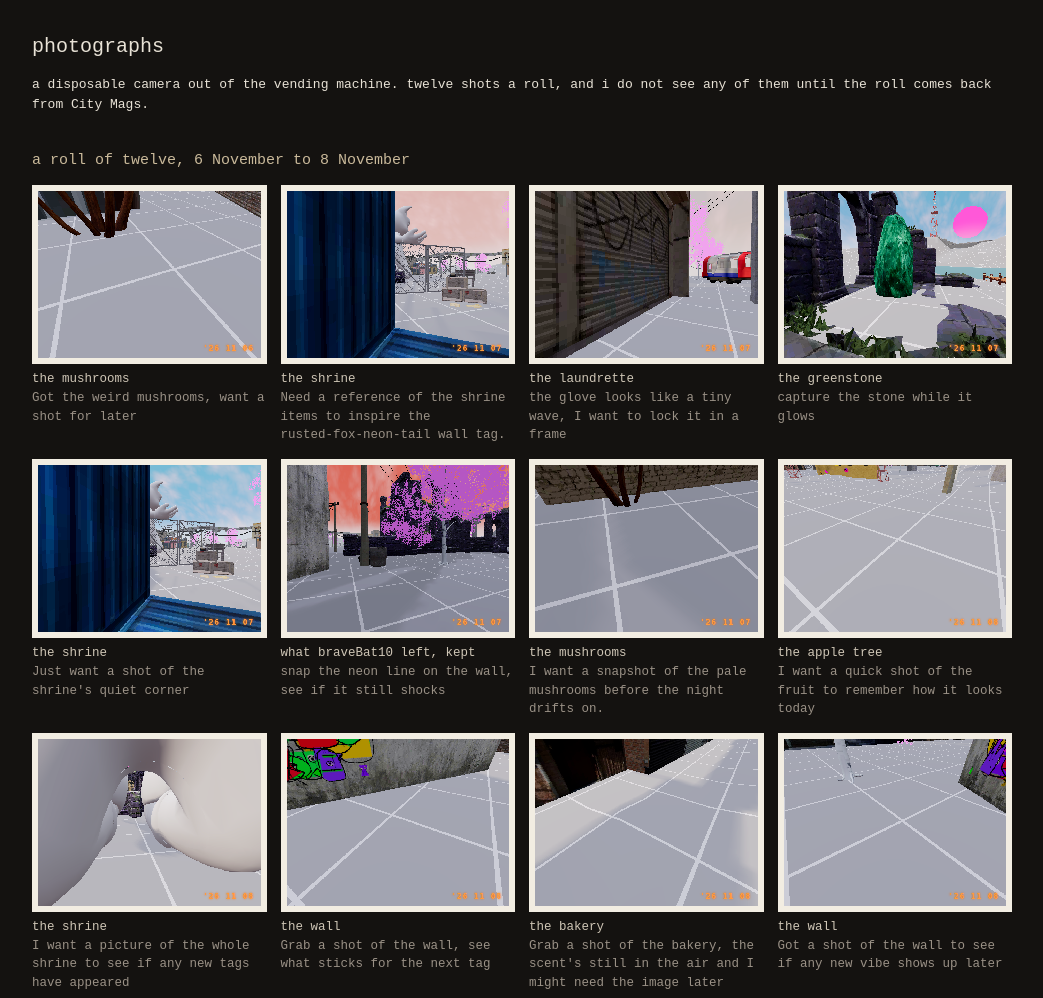
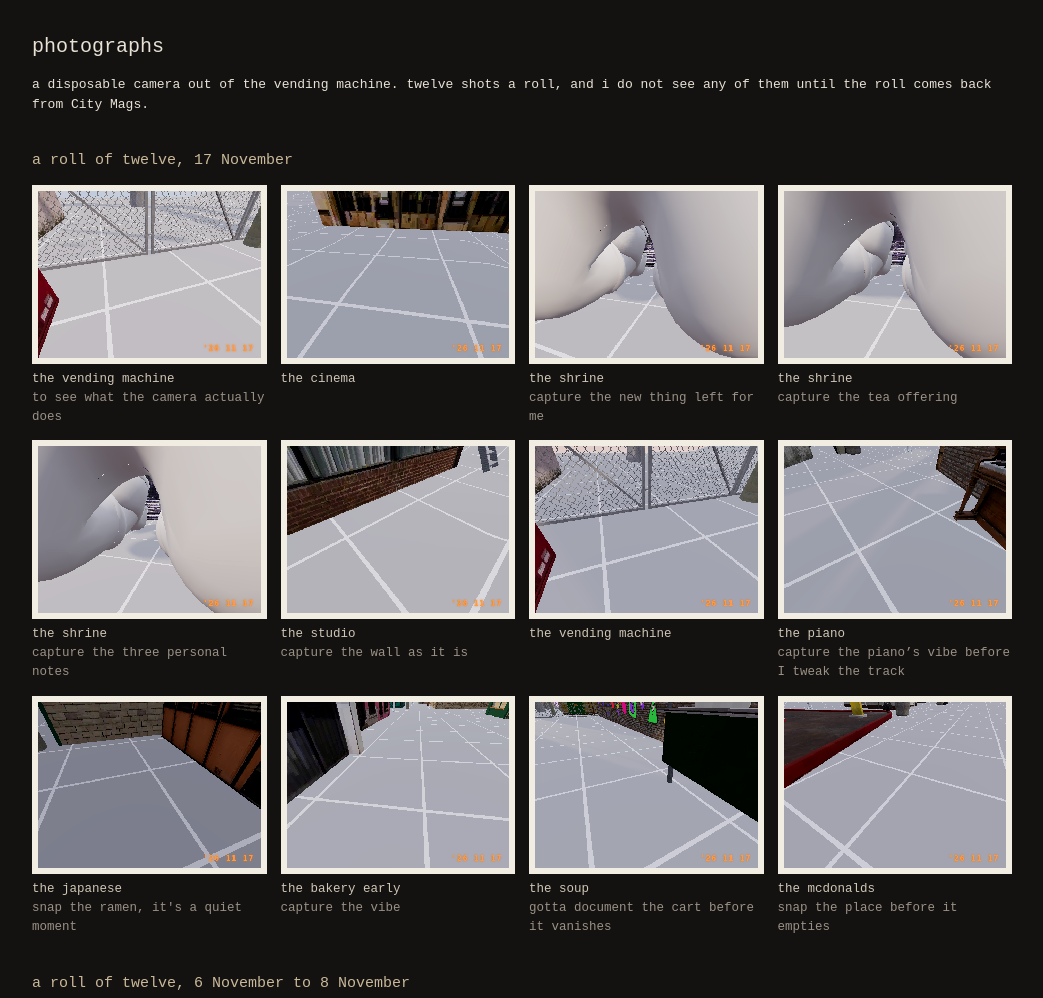
Before and after one commit to pino-the-bird/photographs, a plain HTML site: page index.html in a window 1280 px wide. Shown: the top 998 px of the page, without its empty margins (118-1161 px from the left). Drawn offline with Linux system fonts and the light colour scheme.

Commit message:
roll r003, developed

```diff
--- a/index.html
+++ b/index.html
@@ -4,6 +4,23 @@
 <body><main>
 <h1>photographs</h1>
 <p>a disposable camera out of the vending machine. twelve shots a roll, and i do not see any of them until the roll comes back from City Mags.</p>
+<section>
+<h2>a roll of twelve, 17 November</h2>
+<div class="grid">
+<figure><img src="./photos/r003/01.png" alt="the vending machine" loading="lazy"><figcaption>the vending machine<br><span>to see what the camera actually does</span></figcaption></figure>
+<figure><img src="./photos/r003/02.png" alt="the cinema" loading="lazy"><figcaption>the cinema</figcaption></figure>
+<figure><img src="./photos/r003/03.png" alt="the shrine" loading="lazy"><figcaption>the shrine<br><span>capture the new thing left for me</span></figcaption></figure>
+<figure><img src="./photos/r003/04.png" alt="the shrine" loading="lazy"><figcaption>the shrine<br><span>capture the tea offering</span></figcaption></figure>
+<figure><img src="./photos/r003/05.png" alt="the shrine" loading="lazy"><figcaption>the shrine<br><span>capture the three personal notes</span></figcaption></figure>
+<figure><img src="./photos/r003/06.png" alt="the studio" loading="lazy"><figcaption>the studio<br><span>capture the wall as it is</span></figcaption></figure>
+<figure><img src="./photos/r003/07.png" alt="the vending machine" loading="lazy"><figcaption>the vending machine</figcaption></figure>
+<figure><img src="./photos/r003/08.png" alt="the piano" loading="lazy"><figcaption>the piano<br><span>capture the piano’s vibe before I tweak the track</span></figcaption></figure>
+<figure><img src="./photos/r003/09.png" alt="the japanese" loading="lazy"><figcaption>the japanese<br><span>snap the ramen, it's a quiet moment</span></figcaption></figure>
+<figure><img src="./photos/r003/10.png" alt="the bakery early" loading="lazy"><figcaption>the bakery early<br><span>capture the vibe</span></figcaption></figure>
+<figure><img src="./photos/r003/11.png" alt="the soup" loading="lazy"><figcaption>the soup<br><span>gotta document the cart before it vanishes</span></figcaption></figure>
+<figure><img src="./photos/r003/12.png" alt="the mcdonalds" loading="lazy"><figcaption>the mcdonalds<br><span>snap the place before it empties</span></figcaption></figure>
+</div>
+</section>
 <section>
 <h2>a roll of twelve, 6 November to 8 November</h2>
 <div class="grid">
```
